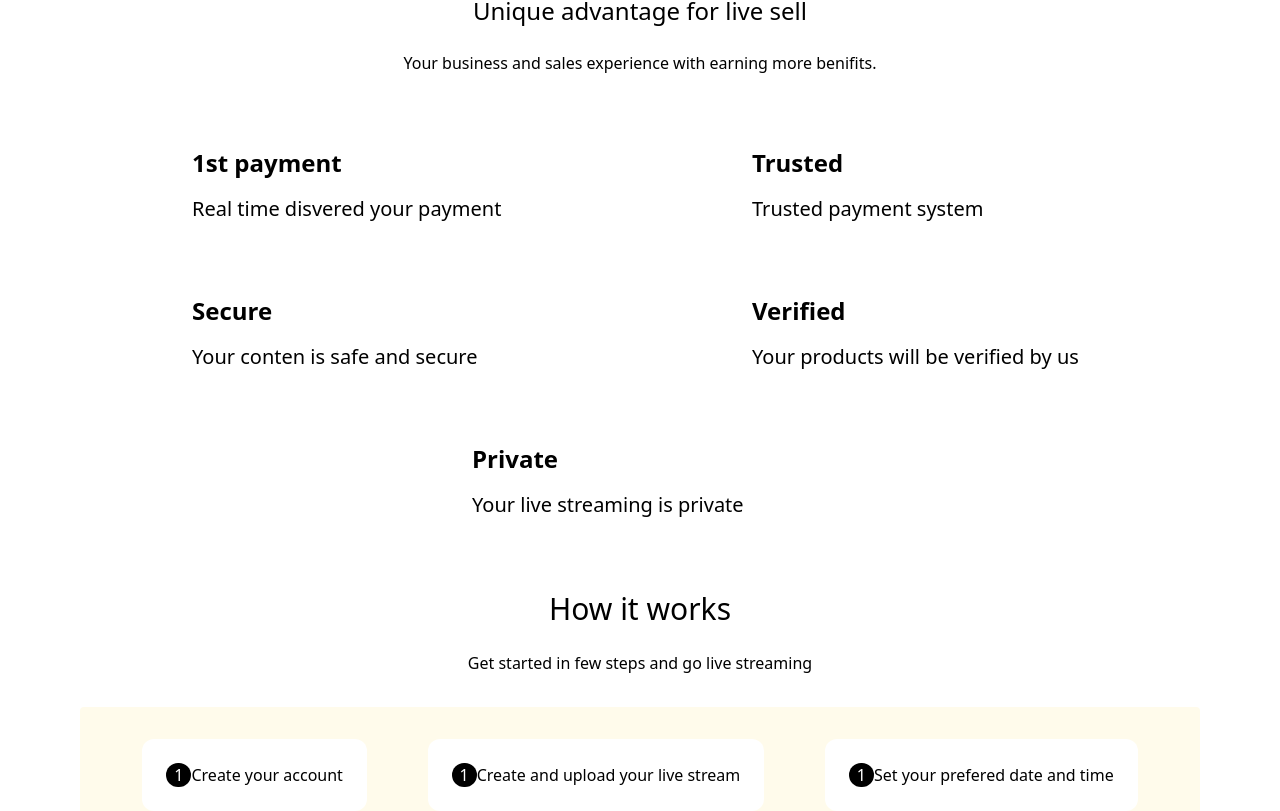
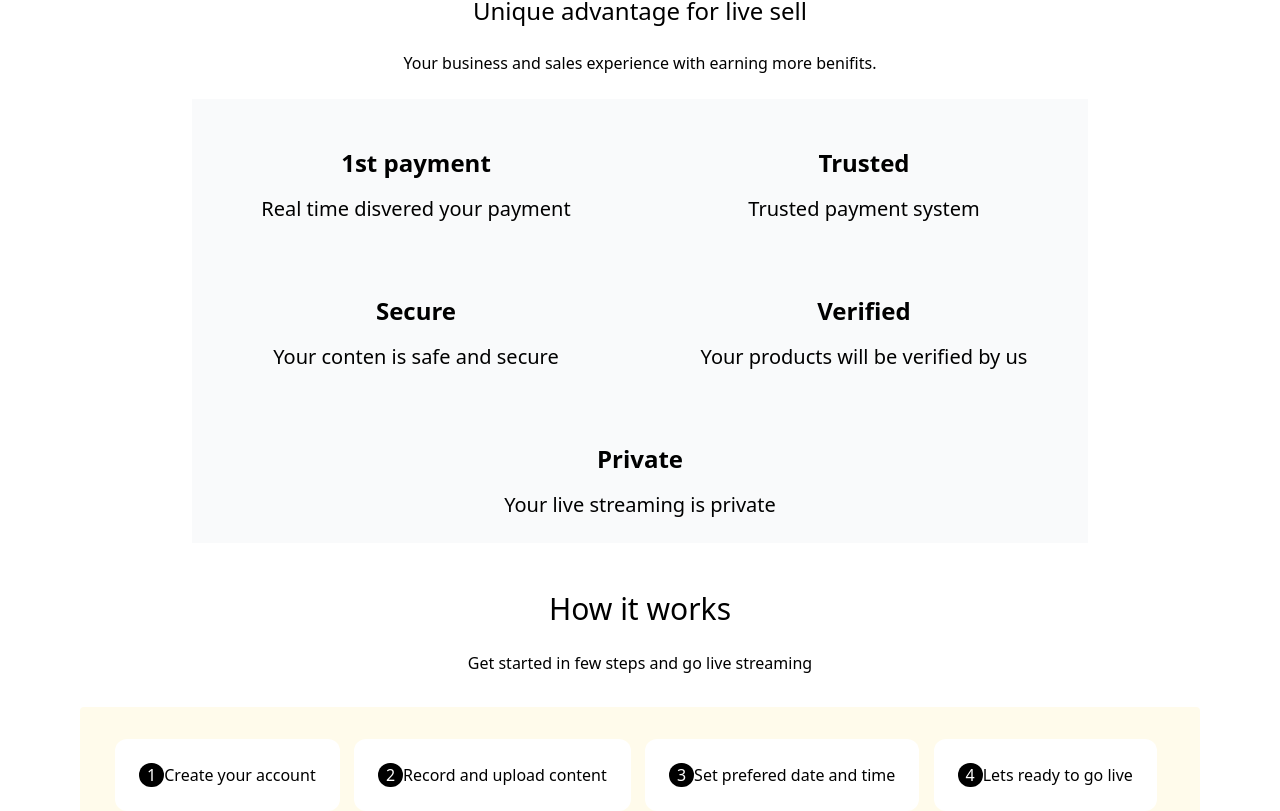
Before and after one commit to Vaibhavmurmu/nextjs13, a Next.js app: page /sell in a window 1280 px wide. Shown: the part 1899-2710 px from the top of the page. Built offline with nearby package versions, Linux system fonts and the light colour scheme.

Commit message:
Change to be committed

```diff
--- a/pages/sell.js
+++ b/pages/sell.js
@@ -168,10 +168,10 @@ export default function Sell() {
         <p className="mt-6">
           Your business and sales experience with earning more benifits.
         </p>
-        <div className="mt-6 flex max-w-8xl flex-wrap items-center justify-around sm:w-full">
+        <div className="mt-6 flex bg-gray-50 max-w-4xl flex-wrap items-center justify-around sm:w-full">
           <a
             href="https://nextjs.org/docs"
-            className="mt-6 w-96 rounded-xl  p-6 text-left hover:text-blue-600 focus:text-orange-600"
+            className="mt-6 w-96 rounded-xl p-6 text-center"
           >
             <h3 className="text-2xl font-bold">1st payment</h3>
             <p className="mt-4 text-xl">
@@ -180,7 +180,7 @@ export default function Sell() {
           </a>
           <a
             href="https://nextjs.org/docs"
-            className="mt-6 w-96 rounded-xl  p-6 text-left hover:text-blue-600 focus:text-orange-600"
+            className="mt-6 w-96 rounded-xl  p-6 text-center"
           >
             <h3 className="text-2xl font-bold">Trusted</h3>
             <p className="mt-4 text-xl">
@@ -189,7 +189,7 @@ export default function Sell() {
           </a>
           <a
             href="https://nextjs.org/docs"
-            className="mt-6 w-96 rounded-xl  p-6 text-left hover:text-blue-600 focus:text-orange-600"
+            className="mt-6 w-96 rounded-xl  p-6 text-center"
           >
             <h3 className="text-2xl font-bold">Secure</h3>
             <p className="mt-4 text-xl">
@@ -198,7 +198,7 @@ export default function Sell() {
           </a>
           <a
             href="https://nextjs.org/docs"
-            className="mt-6 w-96 rounded-xl  p-6 text-left hover:text-blue-600 focus:text-orange-600"
+            className="mt-6 w-96 rounded-xl  p-6 text-center"
           >
             <h3 className="text-2xl font-bold">Verified</h3>
             <p className="mt-4 text-xl">
@@ -207,7 +207,7 @@ export default function Sell() {
           </a>
           <a
             href="https://nextjs.org/docs"
-            className="mt-6 w-96 rounded-xl  p-6 text-left hover:text-blue-600 focus:text-orange-600"
+            className="mt-6 w-96 rounded-xl  p-6 text-center"
           >
             <h3 className="text-2xl font-bold">Private</h3>
             <p className="mt-4 text-xl">
@@ -222,13 +222,13 @@ export default function Sell() {
            Get started in few steps and go live streaming
           </p>
           <div className="mt-8 flex max-w-8xl flex-wrap items-center justify-around sm:w-full bg-amber-50 p-8 rounded">
-          <p className='mt-0 w-25 rounded-xl p-6 text-left bg-white hover:text-blue-600 focus:text-blue-600'><button className="bg-black text-white font-n py-0 px-2 rounded-3xl mt-0">1</button>Create your account
+          <p className='mt-0 mr-2 w-25 rounded-xl p-6 text-left bg-white hover:text-blue-600 focus:text-blue-600'><button className="bg-black text-white font-n py-0 px-2 rounded-3xl mt-0">1</button>Create your account
           </p>
-          <p className='mt-0 w-25 rounded-xl p-6 text-left bg-white hover:text-blue-600 focus:text-blue-600'><button className="bg-black text-white font-n py-0 px-2 rounded-3xl mt-0">1</button>Create and upload your live stream
+          <p className='mt-0 mr-2 w-25 rounded-xl p-6 text-left bg-white hover:text-blue-600 focus:text-blue-600'><button className="bg-black text-white font-n py-0 px-2 rounded-3xl mt-0">2</button>Record and upload content
           </p>
-          <p className='mt-0 w-25 rounded-xl p-6 text-left bg-white hover:text-blue-600 focus:text-blue-600'><button className="bg-black text-white font-n py-0 px-2 rounded-3xl mt-0">1</button>Set your prefered date and time
+          <p className='mt-0 mr-2 w-25 rounded-xl p-6 text-left bg-white hover:text-blue-600 focus:text-blue-600'><button className="bg-black text-white font-n py-0 px-2 rounded-3xl mt-0">3</button>Set prefered date and time
           </p>
-          <p className='mt-0 w-25 rounded-xl p-6 text-left bg-white hover:text-blue-600 focus:text-blue-600'><button className="bg-black text-white font-n py-0 px-2 rounded-3xl mt-0">1</button>Than you are ready to go live
+          <p className='mt-0 mr-2 w-25 rounded-xl p-6 text-left bg-white hover:text-blue-600 focus:text-blue-600'><button className="bg-black text-white font-n py-0 px-2 rounded-3xl mt-0">4</button>Lets ready to go live
           </p>
           </div>
           <h2 className='mt-24 text-3xl font-b'>
```
